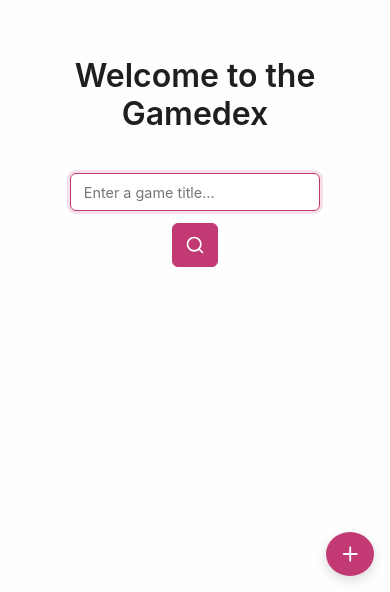
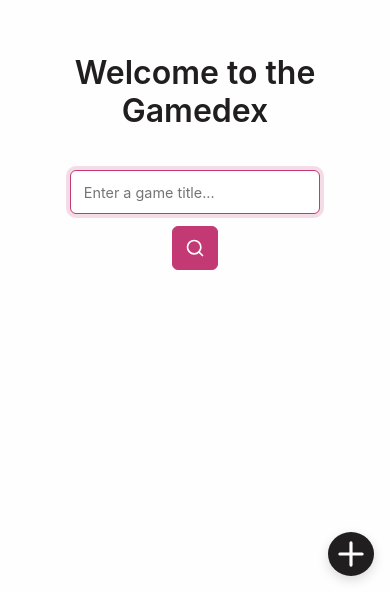
Before and after one commit to franzcrs/plusy-gamedex, a React (Vite) app: page / in a window 390 px wide. Shown: the part 252-844 px from the top of the page. Built offline with nearby package versions, Linux system fonts and the light colour scheme.

Commit message:
Updated floating action button: - Replaced render of new icon to a roation effect of the Plus icon - Added closure of the fab menu when clicking any part of the document - Simplified styles sheet for fab, updated basic button style

```diff
--- a/src/App.css
+++ b/src/App.css
@@ -3,8 +3,8 @@
   --primary-color: #C33974;
   --text-color: #211E1F;
   --text-color-opacity: rgba(33, 30, 31, 0.3);
-  --primary-color-opacity: rgba(195, 57, 116, 0.6);
-  --primary-color-focus: rgba(195, 57, 116, 0.15);
+  --primary-color-opacity: rgba(195, 57, 116, 0.05);
+  --primary-color-focus: rgba(195, 57, 117, 0.17);
   --background-color: #fefefe;
   --surface-color: #ffffff;
   --border-color: rgba(33, 30, 31, 0.15);
@@ -118,12 +118,13 @@ select {
   font-family: inherit;
   color: var(--text-color);
   background-color: var(--surface-color);
-  transition: border-color 0.15s ease, box-shadow 0.15s ease;
   outline: none;
   appearance: none;
   -webkit-appearance: none;
   -moz-appearance: none;
+  height: 44px;
   max-height: 44px;
+  min-width: 46px;
   box-sizing: border-box;
 }
 
@@ -134,7 +135,7 @@ textarea:focus,
 select:focus,
 [tabindex]:focus {
   border-color: var(--primary-color);
-  box-shadow: 0 0 0 3px var(--primary-color-focus);
+  box-shadow: 0 0 0 4px var(--primary-color-focus);
 }
 
 button {
@@ -147,17 +148,19 @@ button {
   display: flex;
   align-items: center;
   justify-content: center;
+  transition: all 0.3s ease, box-shadow 0.15s ease;
 }
 
 button:hover {
-  background-color: var(--primary-color-focus);
+  background-color: var(--primary-color-opacity);
   border-color: var(--primary-color);
   color: var(--primary-color);
+  transform: scale(1.02);
+  box-shadow: none;
 }
 
 button:active {
-  transform: scale(0.98);
-  transition: transform 0.1s ease;
+  transform: scale(0.96);
 }
 
 /* Specific input styling */
@@ -167,7 +170,8 @@ button:active {
 }
 
 .icon-button {
-  padding: 0.75rem;
+  padding: 0.25rem;
+  max-width: 46px;
 }
 
 /* Text selection */
@@ -208,7 +212,6 @@ button:active {
 
 /* Seamless transitions for all interactive elements */
 input,
-button,
 textarea,
 select,
 a {
--- a/src/components/FloatingActionButton.css
+++ b/src/components/FloatingActionButton.css
@@ -2,37 +2,27 @@
   position: fixed;
   bottom: 2rem;
   right: 2rem;
-  z-index: 1000;
+  z-index: 10;
   display: flex;
   flex-direction: column;
   align-items: flex-end;
   gap: 1rem;
 }
 
-.fab-main {
-  width: 56px;
-  height: 56px;
+.fab-button {
   border-radius: 50%;
-  background-color: var(--primary-color);
+  background-color: var(--text-color);
   color: white;
   border: none;
   box-shadow: 0 4px 12px rgba(0, 0, 0, 0.15);
-  cursor: pointer;
-  display: flex;
-  align-items: center;
-  justify-content: center;
   transition: all 0.3s ease;
 }
 
-.fab-main:hover {
-  background-color: var(--primary-color);
+.fab-button:hover {
+  background-color: var(--text-color);
   transform: scale(1.1);
   box-shadow: 0 6px 16px rgba(0, 0, 0, 0.2);
   color: white;
-}
-
-.fab-main:active {
-  transform: scale(0.95);
 }
 
 .fab-menu {
@@ -44,10 +34,7 @@
 
 .fab-menu-item {
   padding: 0.75rem 1.5rem;
-  background-color: var(--surface-color);
-  border: 1px solid var(--primary-color);
   border-radius: 24px;
-  color: var(--primary-color);
   font-weight: 500;
   white-space: nowrap;
   box-shadow: 0 2px 8px rgba(0, 0, 0, 0.1);
@@ -56,9 +43,9 @@
 }
 
 .fab-menu-item:hover {
-  background-color: var(--primary-color);
-  color: white;
-  transform: translateX(-4px);
+  padding: 0.75rem 1.5rem;
+  font-weight: 500;
+  transform: translateX(-6px);
 }
 
 @keyframes fadeInUp {
@@ -66,6 +53,7 @@
     opacity: 0;
     transform: translateY(10px);
   }
+
   to {
     opacity: 1;
     transform: translateY(0);
@@ -78,8 +66,7 @@
     right: 1rem;
   }
 
-  .fab-main {
-    width: 48px;
+  .fab-button {
     height: 48px;
   }
 
--- a/src/components/FloatingActionButton.tsx
+++ b/src/components/FloatingActionButton.tsx
@@ -1,5 +1,5 @@
-import { useState } from "react";
-import { Plus, X } from "lucide-react";
+import { useState, useEffect } from "react";
+import { Plus } from "lucide-react";
 import "./FloatingActionButton.css";
 
 interface FloatingActionButtonProps {
@@ -9,7 +9,19 @@ interface FloatingActionButtonProps {
 export function FloatingActionButton({ onRegisterClick }: FloatingActionButtonProps) {
   const [isOpen, setIsOpen] = useState(false);
 
-  const toggleMenu = () => {
+  useEffect(() => {
+    if (isOpen) {
+      const handleClickDocument = () => {
+        setIsOpen(false);
+      };
+
+      document.addEventListener('click', handleClickDocument);
+      return () => document.removeEventListener('click', handleClickDocument);
+    }
+  }, [isOpen]);
+
+  const toggleMenu = (event: React.MouseEvent) => {
+    event.stopPropagation();
     setIsOpen(!isOpen);
   };
 
@@ -19,7 +31,7 @@ export function FloatingActionButton({ onRegisterClick }: FloatingActionButtonPr
   };
 
   return (
-    <div className="fab-container">
+    <div id="root-fab" className="fab-container">
       {isOpen && (
         <div className="fab-menu">
           <button className="fab-menu-item" onClick={handleRegisterClick}>
@@ -27,8 +39,8 @@ export function FloatingActionButton({ onRegisterClick }: FloatingActionButtonPr
           </button>
         </div>
       )}
-      <button className="fab-main" onClick={toggleMenu} aria-label="Menu">
-        {isOpen ? <X size={24} /> : <Plus size={24} />}
+      <button className="fab-button icon-button" onClick={toggleMenu} aria-label="Menu">
+        <Plus size={38} style={{ transform: `rotate(${isOpen ? 45 : 0}deg)`, transition: 'transform 0.3s ease' }} />
       </button>
     </div>
   );
```
Also changed, not shown: src/App.tsx (line endings or trailing spaces).
